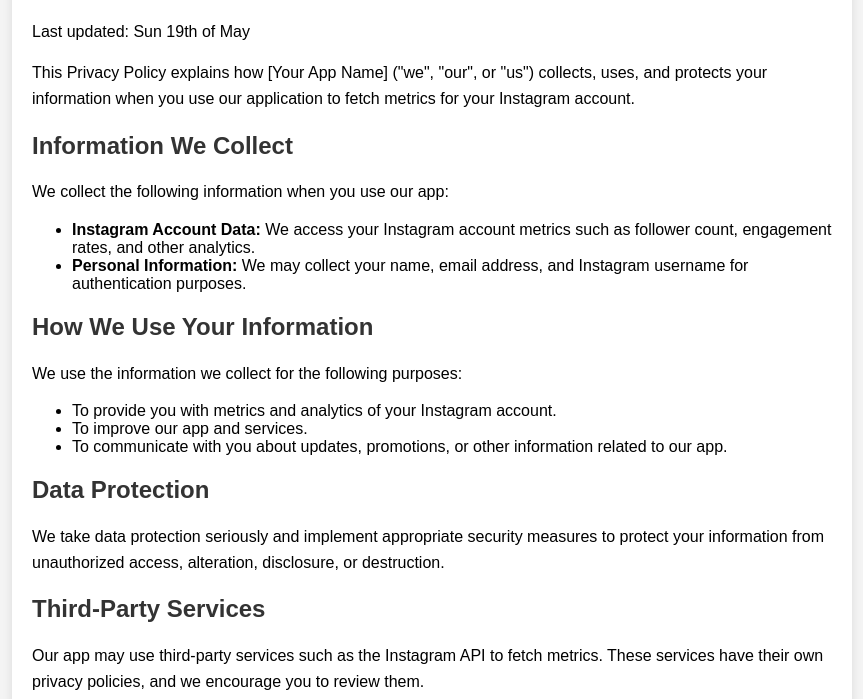
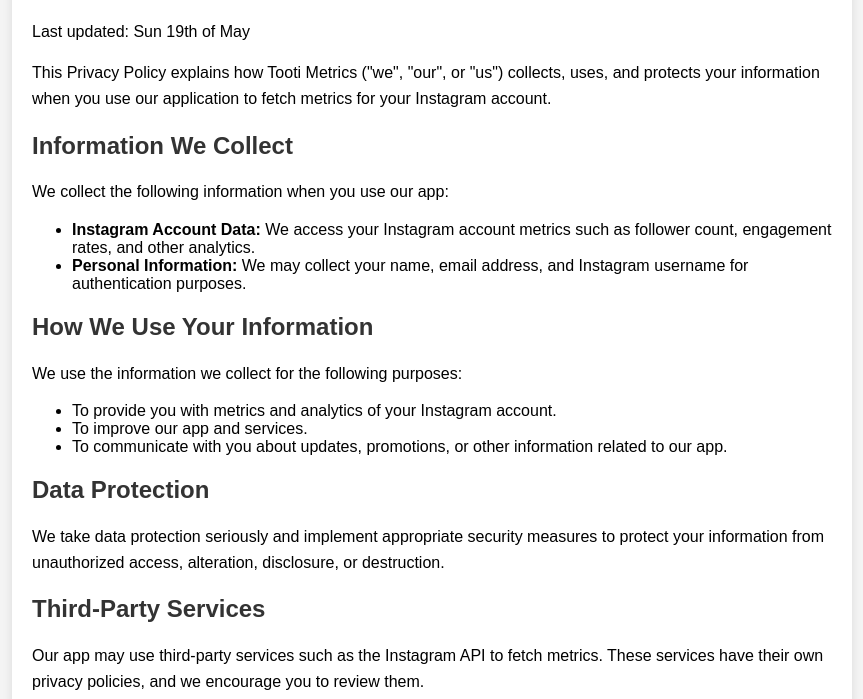
Before and after one commit to nairesc/fb-privacy-policy, a plain HTML site: page my_app_policy.html in a window 1280 px wide. Shown: the part 101-800 px from the top of the page, without its empty margins (208-1071 px from the left). Drawn offline with Linux system fonts and the light colour scheme.

Commit message:
Update my_app_policy.html

```diff
--- a/my_app_policy.html
+++ b/my_app_policy.html
@@ -33,7 +33,7 @@
     <div class="container">
         <h1>Privacy Policy</h1>
         <p>Last updated: Sun 19th of May</p>
-        <p>This Privacy Policy explains how [Your App Name] ("we", "our", or "us") collects, uses, and protects your information when you use our application to fetch metrics for your Instagram account.</p>
+        <p>This Privacy Policy explains how Tooti  Metrics ("we", "our", or "us") collects, uses, and protects your information when you use our application to fetch metrics for your Instagram account.</p>
 
         <h2>Information We Collect</h2>
         <p>We collect the following information when you use our app:</p>
```
